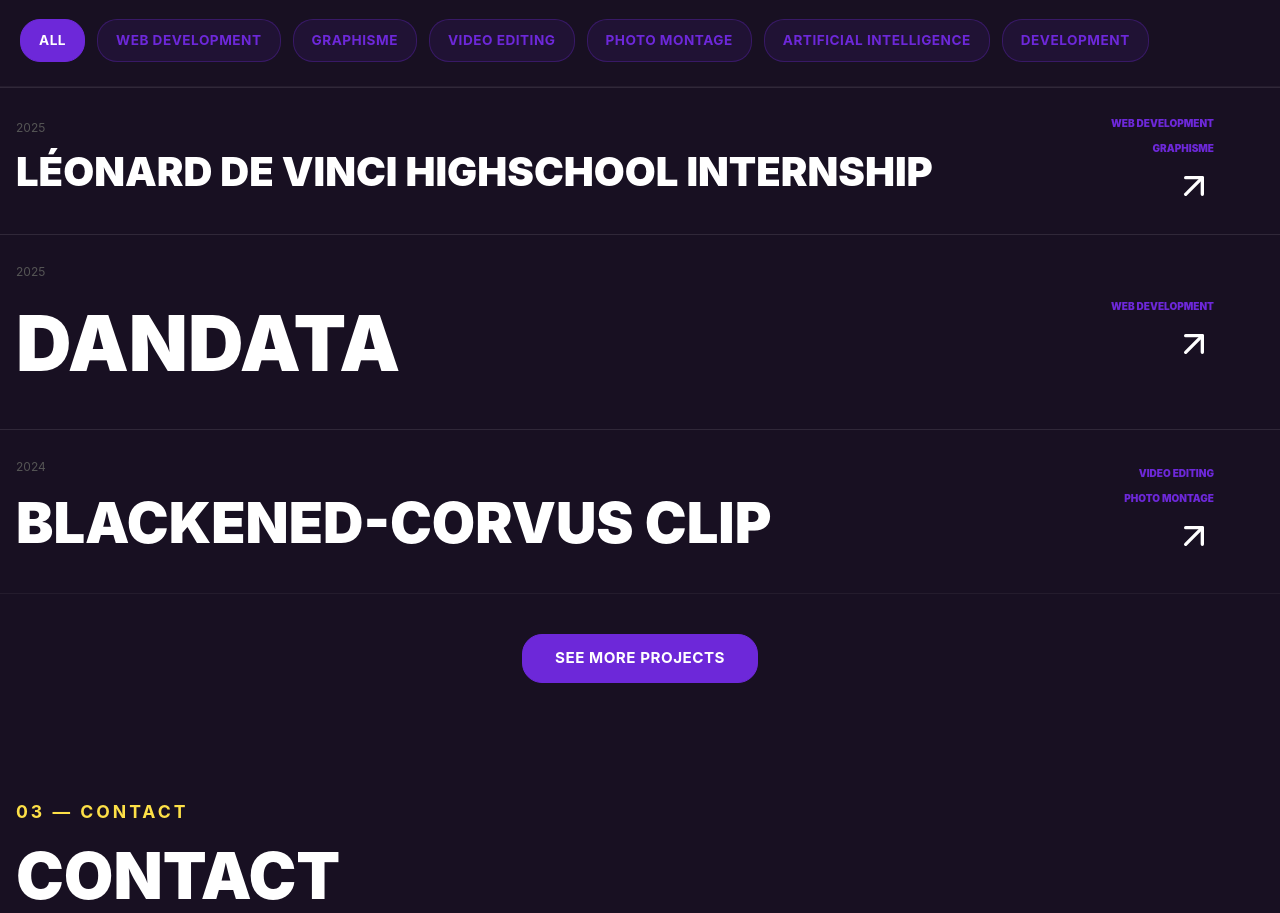
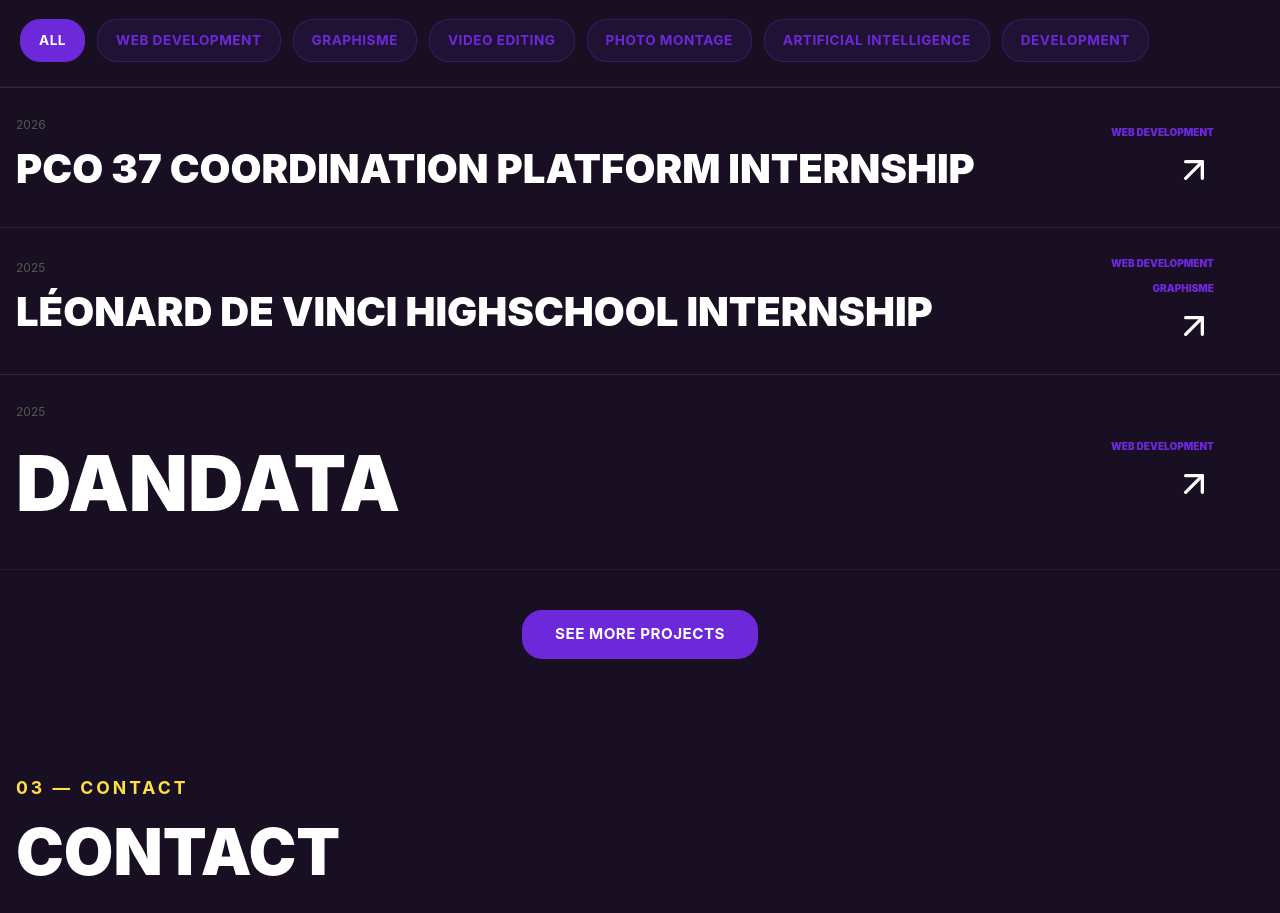
Before and after one commit to koldeus/Site-Portfolio, a React (Vite) app: page / in a window 1280 px wide. Shown: the part 3060-3973 px from the top of the page. Built offline with nearby package versions, Linux system fonts and the light colour scheme.

Commit message:
ajout stage pco 37

```diff
--- a/src/Data.jsx
+++ b/src/Data.jsx
@@ -121,8 +121,24 @@ export const content = {
           },
         ],
       },
+
       {
         id: 4,
+        title: "Stage Lycée Léonard de Vinci",
+        year: "2025",
+        cats: ["Développement Web", "Graphisme"],
+        desc: "Refonte Total du site web du lycée leonard de vinci en plus de la création d'une toute nouvelle identité visuelle de létablissement.",
+        tech: ["Laravel", "PhpMyAdmin", "SSH", "HTML", "JS", "CSS"],
+        website: "https://www.lyc-vinci-amboise.fr",
+        media: [
+          {
+            type: "img",
+            url: "/ChartGraphiqueVinci.png",
+          },
+        ],
+      },
+      {
+        id: 5,
         title: "DanData",
         year: "2025",
         cats: ["Développement Web"],
@@ -136,19 +152,17 @@ export const content = {
           },
         ],
       },
-
       {
-        id: 5,
-        title: "Stage Lycée Léonard de Vinci",
-        year: "2025",
-        cats: ["Développement Web", "Graphisme"],
-        desc: "Refonte Total du site web du lycée leonard de vinci en plus de la création d'une toute nouvelle identité visuelle de létablissement.",
-        tech: ["Laravel", "PhpMyAdmin", "SSH", "HTML", "JS", "CSS"],
-        website: "https://www.lyc-vinci-amboise.fr",
+        id: 6,
+        title: "Stage Plateforme de Coordination 37 (PCO 37)",
+        year: "2026",
+        cats: ["Développement Web"],
+        desc: "Portage, optimisation et généralisation nationale de l'Application de Coordination pour les Enfants Suivis et Orientés par la PCO (ACESO), ce dispositif a pour mission d’organiser le parcours de soins (bilans et interventions précoces) des enfants présentant des signes de troubles du neuro-développement. Un des objectifs principaux de ce projet était de la rendre utilisable par tous les départements de France et de permettre aux professionnels de santé d'avoir un outil commun pour le suivi des enfants.",
+        tech: ["Python", "Shyni for python", "JS", "CSS", "GitHub"],
         media: [
           {
             type: "img",
-            url: "/ChartGraphiqueVinci.png",
+            url: "/PCO37.png",
           },
         ],
       },
@@ -301,6 +315,20 @@ export const content = {
           },
         ],
       },
+      {
+        id: 6,
+        title: "PCO 37 Coordination Platform Internship",
+        year: "2026",
+        cats: ["Web Development"],
+        desc: "Porting, optimizing and rolling out the PCO Coordination Application (ACESO) nationwide for children monitored and oriented by the PCO. This platform was built to organize care pathways (assessments and early interventions) for children showing signs of neurodevelopmental disorders, and to give healthcare professionals a shared tool for tracking their progress across all French departments.",
+        tech: ["Python", "Shyni for python", "JS", "CSS", "GitHub"],
+        media: [
+          {
+            type: "img",
+            url: "/PCO37.png",
+          },
+        ],
+      },
     ],
   },
 };
```
Also changed, not shown: public/PCO37.png (added).
